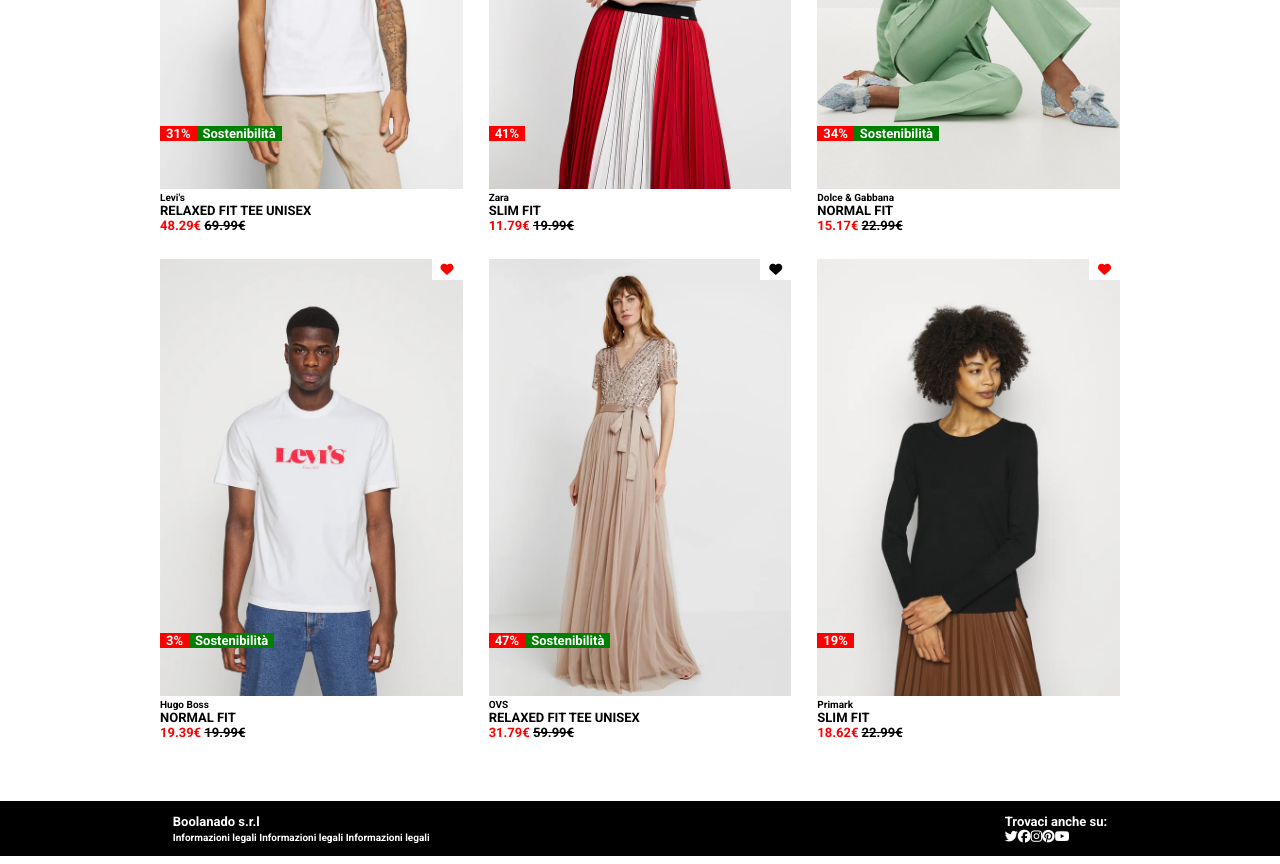
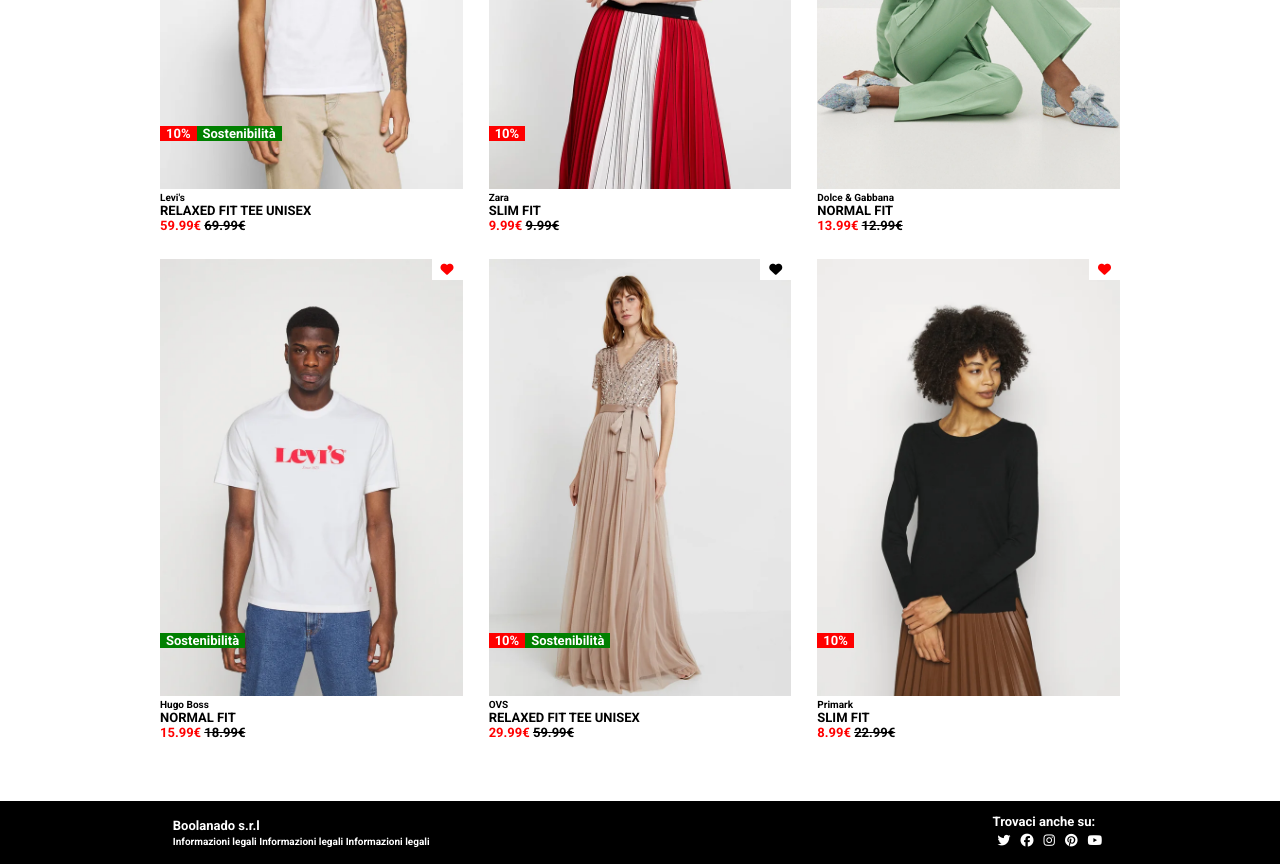
Before and after one commit to giacomomarongiu/vite-boolando, a Vue app: page / in a window 1280 px wide. Shown: the part 360-1224 px from the top of the page. Built offline with nearby package versions, Linux system fonts and the light colour scheme.

Commit message:
[Completed] Changed data asset + delete function randomDiscount + created function badgesManger that manage the badges type and print it + Scss cleaned + comments

```diff
--- a/src/assets/scss/partials/myutilities.scss
+++ b/src/assets/scss/partials/myutilities.scss
@@ -36,19 +36,16 @@
 .green {
     background-color: $greenBanner;
     max-width: 100%;
-
-    .green-text {
-        padding-left: 6px;
-        padding-right: 6px;
-    }
-
+    padding-left: 6px;
+    padding-right: 6px;
 }
 
 .discount {
     background-color: $discountColor;
+    max-width: 100%;
     padding-left: 6px;
     padding-right: 6px;
-    max-width: 100%;
+
 }
 
 .like-it {
--- a/src/assets/scss/style.scss
+++ b/src/assets/scss/style.scss
@@ -41,7 +41,8 @@
         max-height: 20px;
         width: auto;
     }
-    i{
+
+    i {
         padding: 5px;
     }
 }
@@ -84,10 +85,8 @@
 }
 
 /*buttons position inside the card*/
-.card_up{
+.card_up {
     position: relative;
-}
-
     .heart {
         position: absolute;
         top: 0;
@@ -107,10 +106,11 @@
         max-width: 50%;
     }
 
+}
+
+/*end of the main area*/
 
 
-
-/*end of the main area*/
 
 /*footer area*/
 footer {
@@ -123,6 +123,9 @@
     justify-content: space-between;
     align-items: center;
     padding: 1%;
+    i{
+        padding: 5px;
+    }
 }
 
 /*end of the footer area*/
--- a/src/components/MainApp.vue
+++ b/src/components/MainApp.vue
@@ -9,31 +9,35 @@
     data() {
         return {
             products,
-            myFavorite:[],
+            myFavorite: [],
         }
     },
     methods: {
-        randomDiscount() {
+/*         randomDiscount() {
             this.products.forEach(product => {
                 //console.log(product);
-                //SE esiste il tag "discount" genero uno sconto random
-                product.badge
-                product.badges[1].value = Math.floor(Math.random() * 90);
-                //console.log(product.badges[1].value)
-                product.priceNew = product.priceOld - (product.priceOld * product.badges[1].value / 100)
-                //console.log(product.priceNew.toFixed(2));
+                product.badges.forEach((badge) => {
+                    //console.log(badge.type);
+                    //SE esiste il tag "discount" genero uno sconto random
+                    if (badge.type == "discount") {
+                        badge.value = Math.floor(Math.random() * 90);
+                        //console.log(product.badges[1].value)
+                        product.priceNew = product.priceOld - (product.priceOld * badge.value / 100)
+                        //console.log(product.priceNew.toFixed(2));
+                    }
+                });
             });
-        },
-        myFavoriteList(){
-            this.myFavorite=this.products.filter(product => {
-                if (product.likeIt){return true}
+        }, */
+        myFavoriteList() {
+            this.myFavorite = this.products.filter(product => {
+                if (product.likeIt) { return true }
             });
             console.log(this.myFavorite);
         },
 
     },
     mounted() {
-        this.randomDiscount();
+        //this.randomDiscount();
         this.myFavoriteList();
     },
 }
--- a/src/components/ProductCard.vue
+++ b/src/components/ProductCard.vue
@@ -13,25 +13,44 @@
         }
     },
     methods: {
+        /** Funzione che eredita la funzionalità del componente genitore
+         *
+         */
         myFavoriteListChild() {
             this.$parent.myFavoriteList();
         },
 
-        badgesManager(string) {
+        /** Riceve in input una stringa, se quella stringa coincide con uno dei tipi
+         * di badge presenti nell'array modifica il valore di myBadgeValue con il valore
+         * del badge coincidente
+         *
+         * @param {string}  badgetype
+         */
+        badgesManager(badgetype) {
+            // Ripulisco il valore di myBadgeValue
+            this.myBadgeValue = "";
             //Ciclo tra i badges
-            this.product.badges.forEach(badge => {
+            //Verifico l'id del mio oggetto e il valore della stringa in input
+            //console.log(this.product.id);
+            //console.log(badgetype);
+            //Ciclo all'intero dell'array badges
+            this.product.badges.forEach((badge, index) => {
+                //Verifco se l'index è corretto
+                //console.log([index])
                 //Verifico se esiste il tipo di badge
-                if (badge.type == string) {
-                    //console.log(badge.value);
-                    // gestistico il caso in cui sia undefined
-                    /*                     if (badge.value == undefined) { return this.myBadgeValue=true } */
+                // console.log(badge.type == badgetype);
+                if (badge.type == badgetype) {
+                    //Controllo se è quello giusto
+                    //console.log(badge.type);
                     this.myBadgeValue = badge.value
-                    return true
+                    // Verifco la corretta assegnazione
+                    //console.log(this.myBadgeValue);
 
-                } else { return false }
+                }
             });
         }
     },
+
 
 }
 </script>
@@ -52,15 +71,14 @@
                 </div>
                 <div class="btn_img">
 
-                    <span class="discount" v-if="this.badgesManager('discount') != false">
-                        <span v-if="this.myBadgeValue">
+                    <span v-if="this.badgesManager('discount') != false" class="">
+                        <span v-if="this.myBadgeValue" class="red-text discount">
                             {{ this.myBadgeValue }}%
                         </span>
-
                     </span>
 
-                    <span v-if="this.badgesManager('tag') != false" class="green">
-                        <span v-if="this.myBadgeValue" class=" green-text ">
+                    <span v-if="this.badgesManager('tag') != false" class="">
+                        <span v-if="this.myBadgeValue" class=" green-text green">
                             {{ this.myBadgeValue }}
                         </span>
                     </span>
--- a/src/data.js
+++ b/src/data.js
@@ -14,10 +14,10 @@
             },
             {
                 type: "discount",
-                value: 0
+                value: 10
             }
         ],
-        priceNew: 1,
+        priceNew: 59.99,
         likeIt: false,
     },
     {
@@ -26,17 +26,15 @@
         hoverImg: "/public/img/2b.webp",
         brand: "Zara",
         description: "SLIM FIT",
-        priceOld: 19.99,
+        priceOld: 9.99,
         badges: [
-            {
-                type: "tag",
-            },
+
             {
                 type: "discount",
-                value: 0
+                value: 10
             }
         ],
-        priceNew: 1,
+        priceNew: 9.99,
         likeIt: true,
 
     },
@@ -46,18 +44,15 @@
         hoverImg: "/public/img/3b.webp",
         brand: "Dolce & Gabbana",
         description: "NORMAL FIT",
-        priceOld: 22.99,
+        priceOld: 12.99,
         badges: [
-            {
+/*             {
                 type: "tag",
                 value: "Sostenibilità"
-            },
-            {
-                type: "discount",
-                value: 0
-            }
+            }, */
+
         ],
-        priceNew: 1,
+        priceNew: 13.99,
         likeIt: false,
     },
     {
@@ -66,18 +61,15 @@
         hoverImg: "/public/img/4b.webp",
         brand: "Hugo Boss",
         description: "NORMAL FIT",
-        priceOld: 19.99,
+        priceOld: 18.99,
         badges: [
             {
                 type: "tag",
                 value: "Sostenibilità"
             },
-            {
-                type: "discount",
-                value: 0
-            }
+
         ],
-        priceNew: 1,
+        priceNew: 15.99,
         likeIt: true,
     },
     {
@@ -94,10 +86,10 @@
             },
             {
                 type: "discount",
-                value: 0
+                value: 10
             }
         ],
-        priceNew: 1,
+        priceNew: 29.99,
         likeIt: false,
     },
     {
@@ -113,10 +105,10 @@
             },
             {
                 type: "discount",
-                value: 0
+                value: 10
             }
         ],
-        priceNew: 1,
+        priceNew: 8.99,
         likeIt: true,
     },
 ]
```
